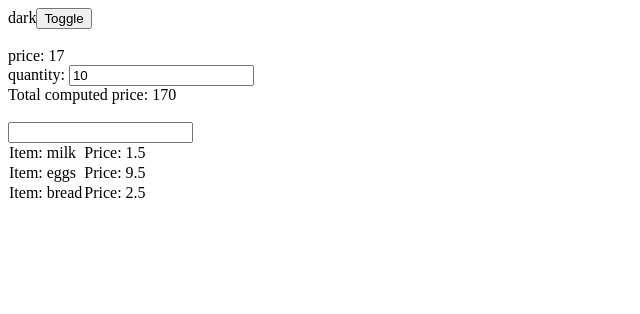
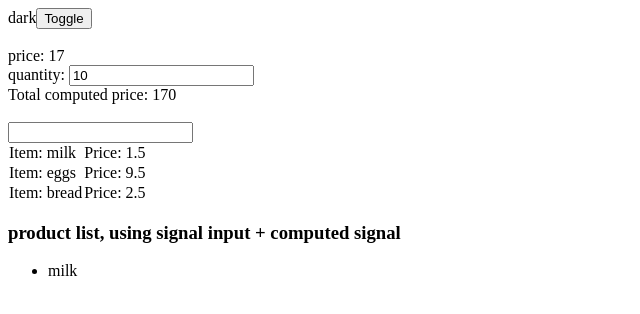
Before and after one commit to bmpmd/signal-practice, an Angular app: page / in a window 1280 px wide. Shown: the top 314 px of the page, without its empty margins (0-640 px from the left). Built offline with nearby package versions, Linux system fonts and the light colour scheme.

Commit message:
signal input

```diff
--- a/src/app/app.component.html
+++ b/src/app/app.component.html
@@ -16,3 +16,5 @@
     </tr>
 
 </div>
+
+<app-product-list [products]="allProducts"></app-product-list>
--- a/src/app/app.component.ts
+++ b/src/app/app.component.ts
@@ -2,11 +2,13 @@ import { Component, computed, effect, OnInit, signal } from '@angular/core';
 import { RouterOutlet } from '@angular/router';
 import { ComputedComponentComponent } from './computed-component/computed-component.component';
 import { CommonModule } from '@angular/common';
+import { Product } from './product';
+import { ProductListComponent } from './product-list/product-list.component';
 
 @Component({
   selector: 'app-root',
   standalone: true,
-  imports: [RouterOutlet, CommonModule, ComputedComponentComponent],
+  imports: [RouterOutlet, CommonModule, ComputedComponentComponent, ProductListComponent],
   templateUrl: './app.component.html',
   styleUrl: './app.component.css'
 })
@@ -15,6 +17,11 @@ export class AppComponent implements OnInit{
 
   theme = signal('light');
 
+  allProducts: Product[] = [
+    {id: 1, name: "milk", price:1.50},
+    {id: 2, name: "eggs", price:9.50},
+    {id: 3, name: "bread", price:2.50},
+  ]
 
 
   //product list
--- a/src/app/product-list/product-list.component.html
+++ b/src/app/product-list/product-list.component.html
@@ -0,0 +1,6 @@
+<h3>product list, using signal input + computed signal</h3>
+<ul>
+    <li *ngFor="let prod of filteredProducts()">
+    {{prod.name}}
+    </li>
+</ul>
--- a/src/app/product-list/product-list.component.ts
+++ b/src/app/product-list/product-list.component.ts
@@ -1,5 +1,6 @@
 import { CommonModule } from '@angular/common';
-import { Component, computed, signal } from '@angular/core';
+import { Component, computed, input, signal } from '@angular/core';
+import { Product } from '../product';
 
 @Component({
   selector: 'app-product-list',
@@ -10,6 +11,18 @@ import { Component, computed, signal } from '@angular/core';
 })
 export class ProductListComponent {
 
+  //import required input from parent
+  //derived from signal, so it's a signal
+  products = input.required<Product[]>()
+
+
+  //computed signal using input
+   filteredProducts = computed(()=>{
+     return this.products().filter(product => product.name.includes("milk"))
+   })
+
+
+
 
 
 }
--- /dev/null
+++ b/src/app/product.ts
@@ -0,0 +1,7 @@
+export class Product {
+    constructor(
+        public id:number,
+        public name:string,
+        public price:number
+    ){}
+}
```
Also changed, not shown: 1 other file (tests, documents, lock files or other folders).
